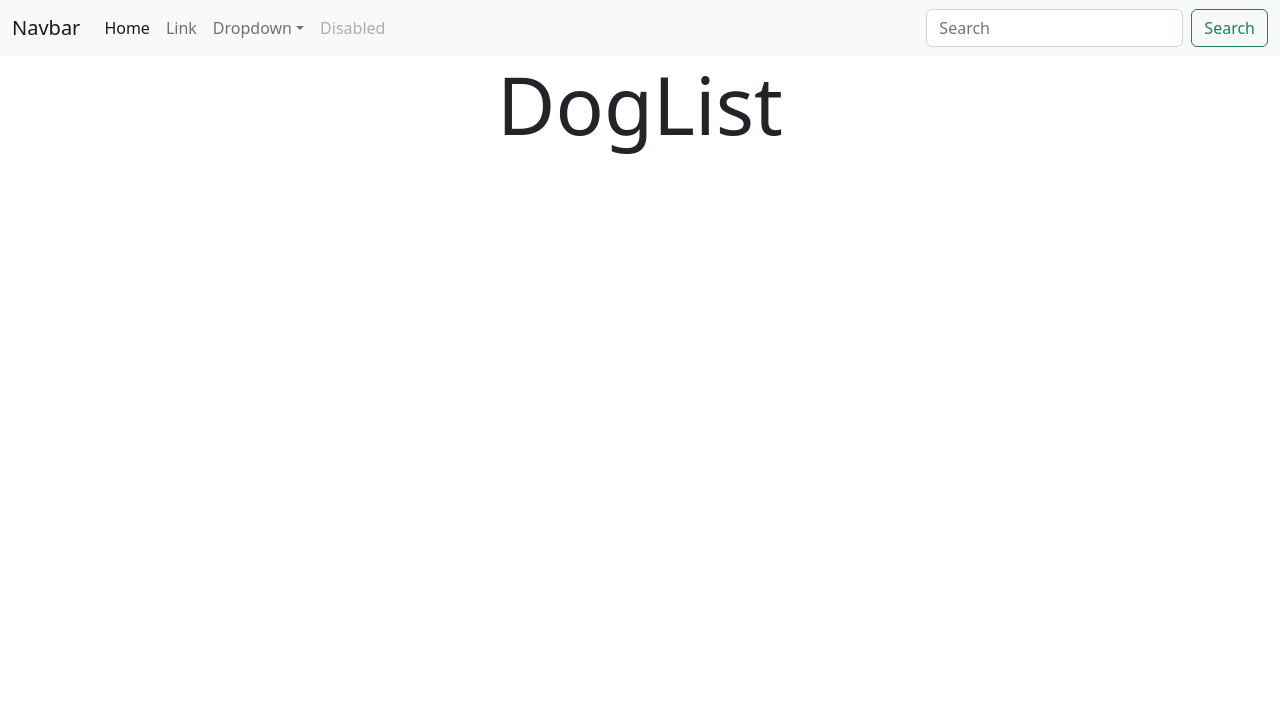
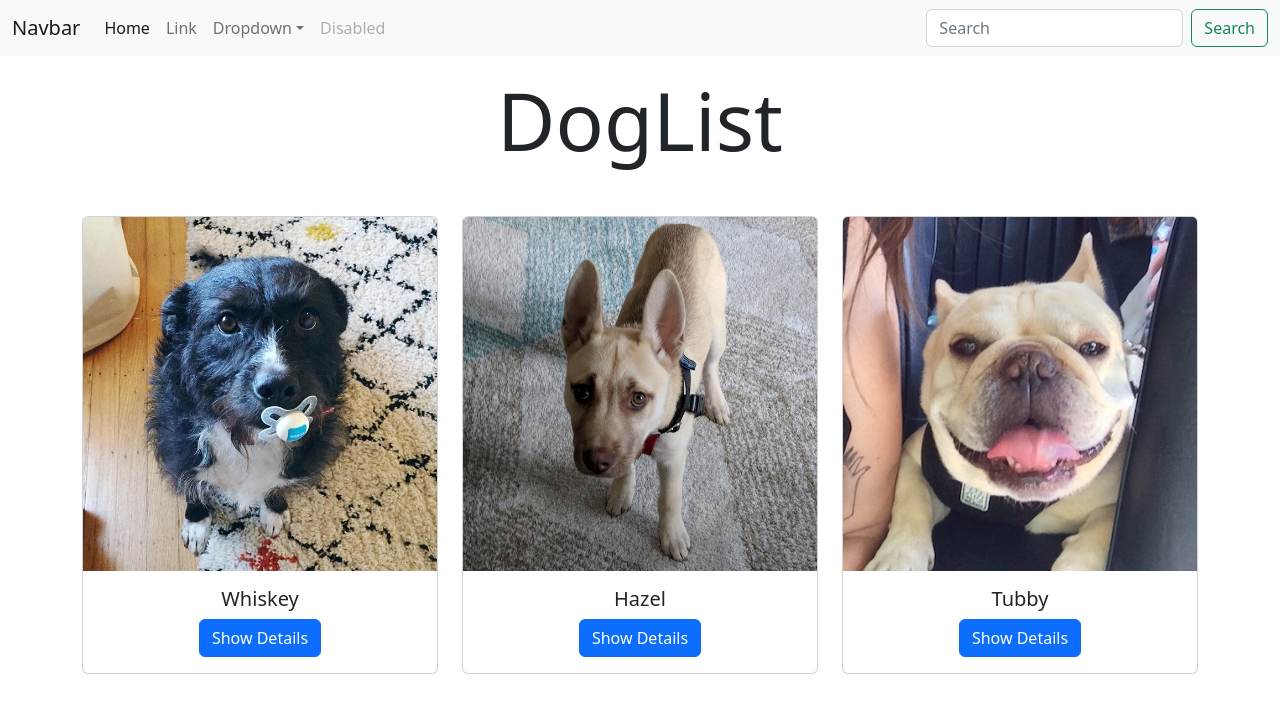
Before and after one commit to RafalZakrzewski84/23_routes-dog-app, a React (Create React App) app: page /dogs in a window 1280 px wide. Shown: the top 712 px of the page. Built offline with nearby package versions, Linux system fonts and the light colour scheme.

Commit message:
adding dogs' list card

```diff
--- a/src/components/DogsList.js
+++ b/src/components/DogsList.js
@@ -3,7 +3,29 @@
 import React from 'react';
 
 const DogsList = ({ dogs }) => {
-	return <h1 className="display-1 text-center">DogList</h1>;
+	return (
+		<div className="DogsList">
+			<h1 className="display-1 text-center my-3">DogList</h1>
+			<div className="container">
+				<div className="row my-5">
+					{dogs.map((dog, idx) => (
+						<div key={dog.name + idx} className="col-md-6 col-lg-4 text-center">
+							<div className="card">
+								<img src={dog.src} className="card-img-top" alt={dog.name} />
+								<div className="card-body">
+									<h5 className="card-title">{dog.name}</h5>
+									<a href="#" className="btn btn-primary">
+										Show Details
+									</a>
+								</div>
+							</div>
+							<h1 className="display-1 text-center"></h1>
+						</div>
+					))}
+				</div>
+			</div>
+		</div>
+	);
 };
 
 export default DogsList;
```
